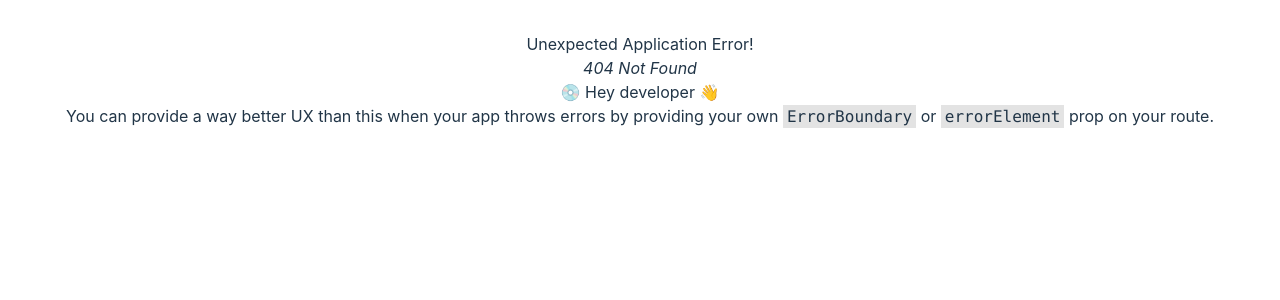
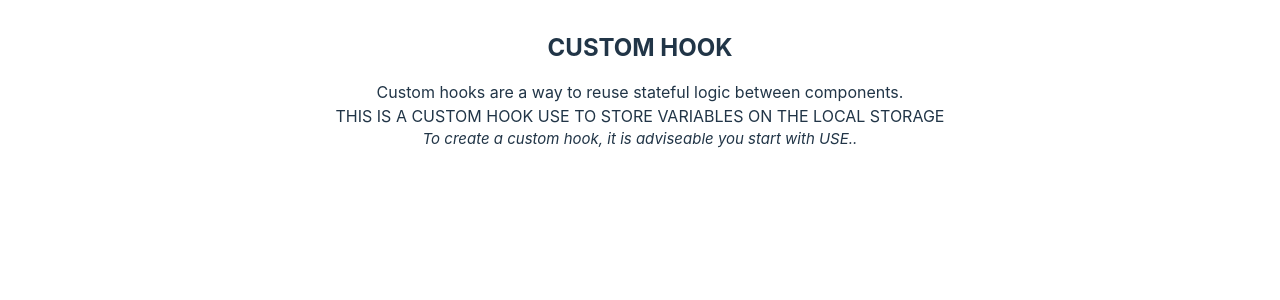
Before and after one commit to 1am-programmer/React-Hooks, a React (Vite) app: page /custom in a window 1280 px wide. Before the commit this address had no page. Shown: the top 300 px of the page. Built offline with nearby package versions, Linux system fonts and the light colour scheme.

Commit message:
custom hooks

```diff
--- a/src/App.jsx
+++ b/src/App.jsx
@@ -63,6 +63,9 @@ function App() {
         <Link to="/useDeffered">
           <button>UseDeffered</button>
         </Link>
+        <Link to="/custom">
+          <button>Custom Hook</button>
+        </Link>
       </div>
     </div>
   );
--- /dev/null
+++ b/src/Hooks/Customhooks.jsx
@@ -0,0 +1,29 @@
+import React, { useState } from "react";
+import useLocalStorage from "../router/LocalStorage";
+import useUpdateLogger from "../router/UseUpdateLogger";
+
+const Customhooks = () => {
+  const [name, setName] = useLocalStorage("name", "");
+  useUpdateLogger(name);
+  //Anytime our name changes, it logs it to the console
+  return (
+    <div>
+      <h2 className="mb-4 text-2xl font-bold">CUSTOM HOOK</h2>
+      <p>
+        Custom hooks are a way to reuse stateful logic between components.{" "}
+        <br /> THIS IS A CUSTOM HOOK USE TO STORE VARIABLES ON THE LOCAL STORAGE
+      </p>
+      <p className="italic text-[15px] mb-4">
+        To create a custom hook, it is adviseable you start with USE..
+      </p>
+      <input
+        className="mt-4 p-5"
+        type="text"
+        value={name}
+        onChange={(e) => setName(e.target.value)}
+      />
+    </div>
+  );
+};
+
+export default Customhooks;
--- a/src/main.jsx
+++ b/src/main.jsx
@@ -14,6 +14,7 @@ import UseLayout from "./Hooks/UseLayout.jsx";
 import UseTransition from "./Hooks/UseTransition.jsx";
 import UseImperative from "./Hooks/UseImperative.jsx";
 import UseDeffered from "./Hooks/UseDeffered.jsx";
+import Customhooks from "./Hooks/Customhooks.jsx";
 const router = createBrowserRouter([
   {
     path: "/",
@@ -59,6 +60,10 @@ const router = createBrowserRouter([
     path: "/useDeffered",
     element: <UseDeffered />,
   },
+  {
+    path: "/custom",
+    element: <Customhooks />,
+  },
 ]);
 ReactDOM.createRoot(document.getElementById("root")).render(
   <React.StrictMode>
--- /dev/null
+++ b/src/router/LocalStorage.jsx
@@ -0,0 +1,27 @@
+import React, { useState, useEffect } from "react";
+
+function getSavedValue(key, initialValue) {
+  //Key is what we want to store this as in the local storage
+  const savedValue = JSON.parse(localStorage.getItem(key));
+  //This will get the value stored in the key location
+
+  if (savedValue) return savedValue;
+  //If there is a value stored in the key location, it will return the value stored in the key location , but If there is nothing stored in the key location, it will return the initial value
+
+  if (initialValue instanceof Function) return initialValue();
+  // If initialValue is a function, it will return the value of the function, and If initialValue is not a function, it will return the initialValue
+
+  return initialValue;
+}
+
+export default function useLocalStorage(key, initialValue) {
+  const [value, setValue] = useState(() => {
+    return getSavedValue(key, initialValue);
+  });
+  useEffect(() => {
+    localStorage.setItem(key, JSON.stringify(value)); //We can only send JSON to localStorage
+  }, [value]);
+  //Only when our value changes, do we want to save it to the local storage
+
+  return [value, setValue];
+}
--- /dev/null
+++ b/src/router/UseUpdateLogger.jsx
@@ -0,0 +1,8 @@
+import React, { useEffect } from "react";
+
+//Anytime a varible changes, i want to log that variable to my console
+export default function useUpdateLogger(value) {
+  useEffect(() => {
+    console.log(value);
+  }, [value]);
+}
```
